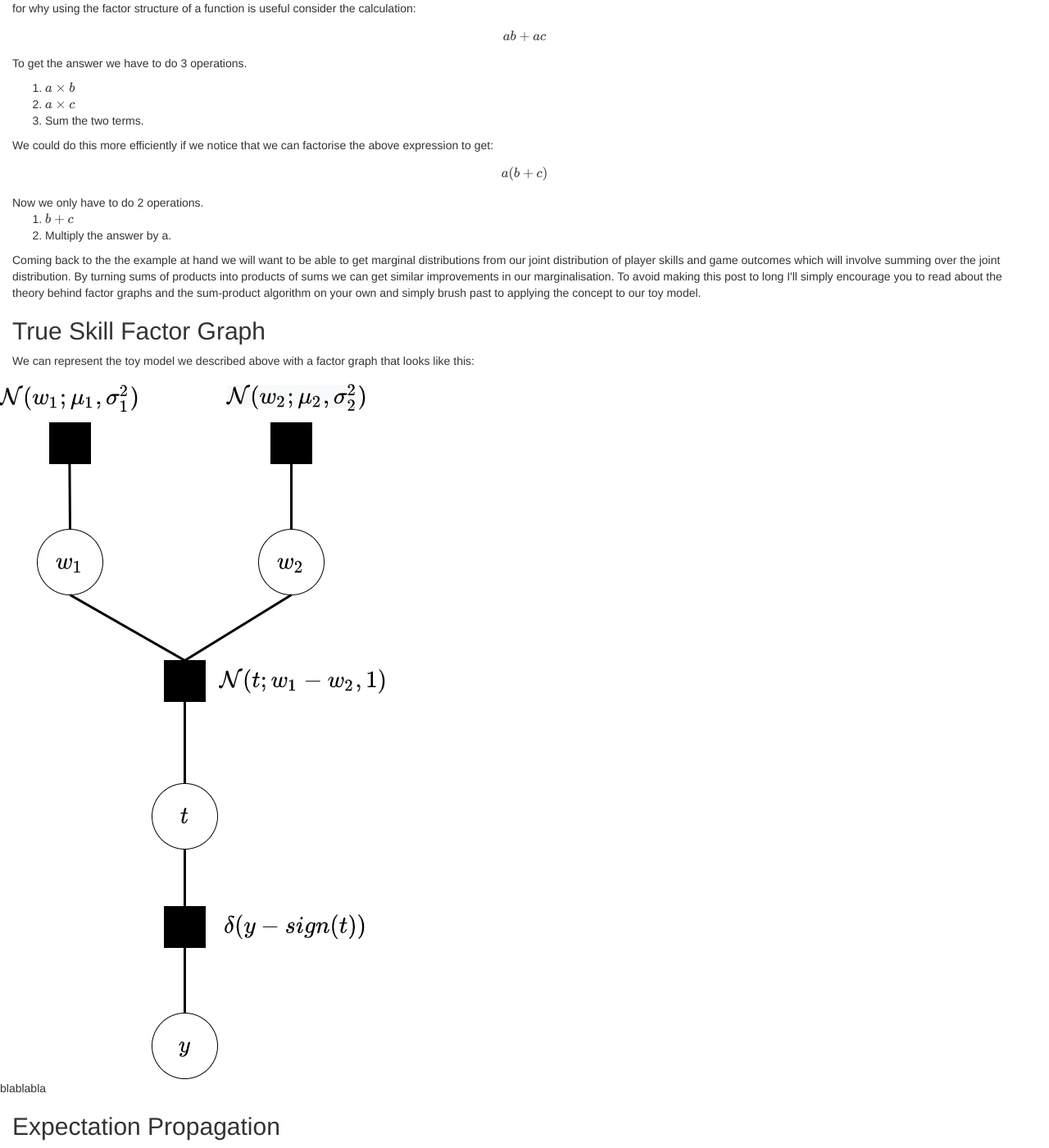
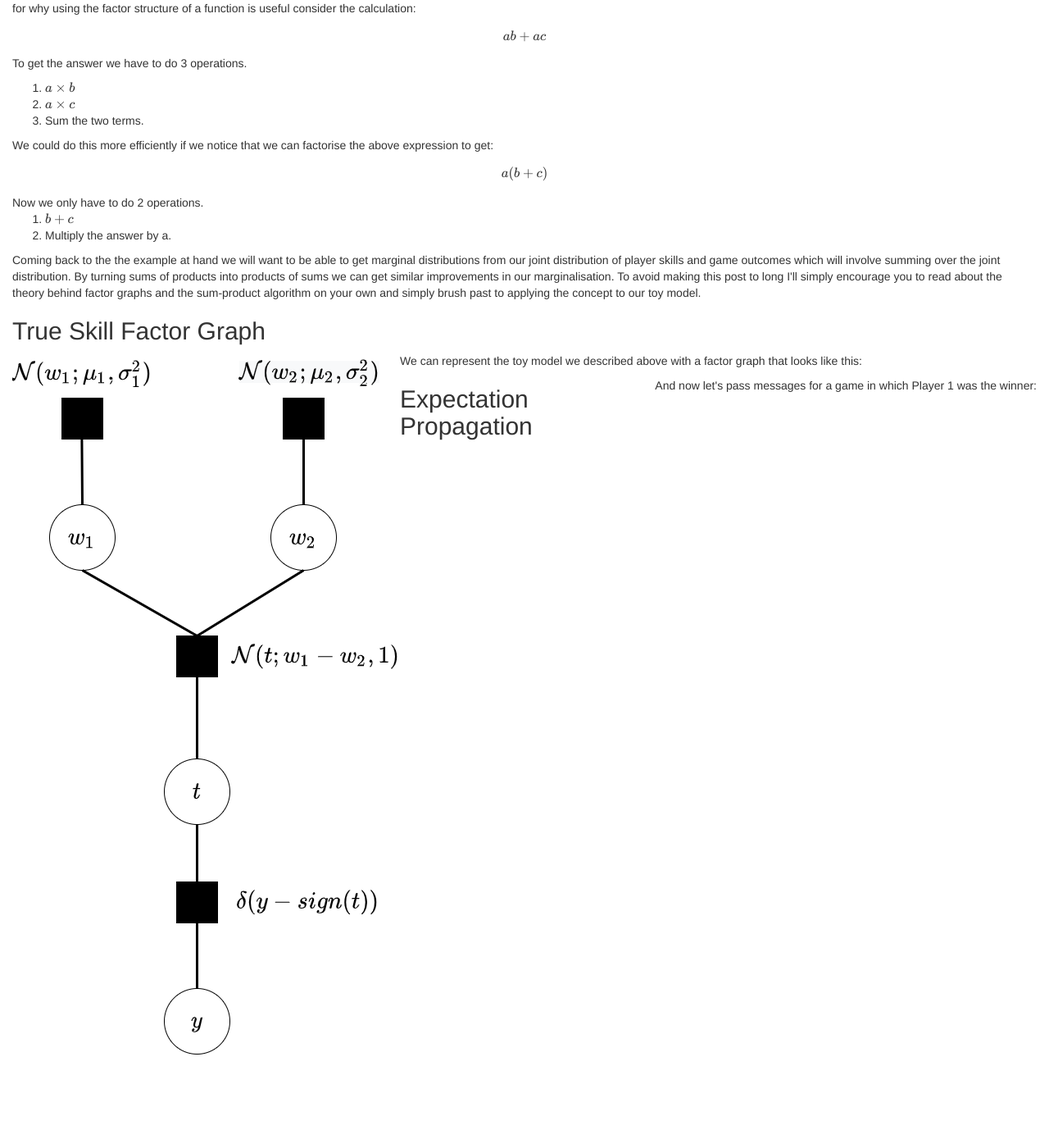
Before and after one commit to Nush395/Nush395.github.io, a Jekyll site: the page built from _posts/2020-06-06-true-skill.html, in a window 1280 px wide and 1400 px high, scrolled down 1685 px. Shown: the whole window at 82% size. Built offline with Jekyll 4.4.1, drawn with Linux system fonts in a browser that asks for light colours; formulas are drawn with MathJax 3; after the commit the page ends 2972 px from its top, so only the background shows below that.

Commit message:
Edit factor graph explanation.

```diff
--- a/_posts/2020-06-06-true-skill.html
+++ b/_posts/2020-06-06-true-skill.html
@@ -184,14 +184,11 @@ date: 2020-06-06
 </h2>
 <p>
     We can represent the toy model we described above with a factor graph that looks like this:
-    <div class="row">
-        <div class="col-6">
-            <img src="{{site.baseurl}}/assets/img/factor_graph_two_player.png">
-        </div>
-        <div class="col-6">
-            blablabla
-        </div>
-    </div>
+    <img src="{{site.baseurl}}/assets/img/factor_graph_two_player.png" style="float:left;"/>
+    <p style="float:right;">
+        And now let's pass messages for a game in which Player 1 was the winner:
+    </p>
+
 
 </p>
 <h2>
```
